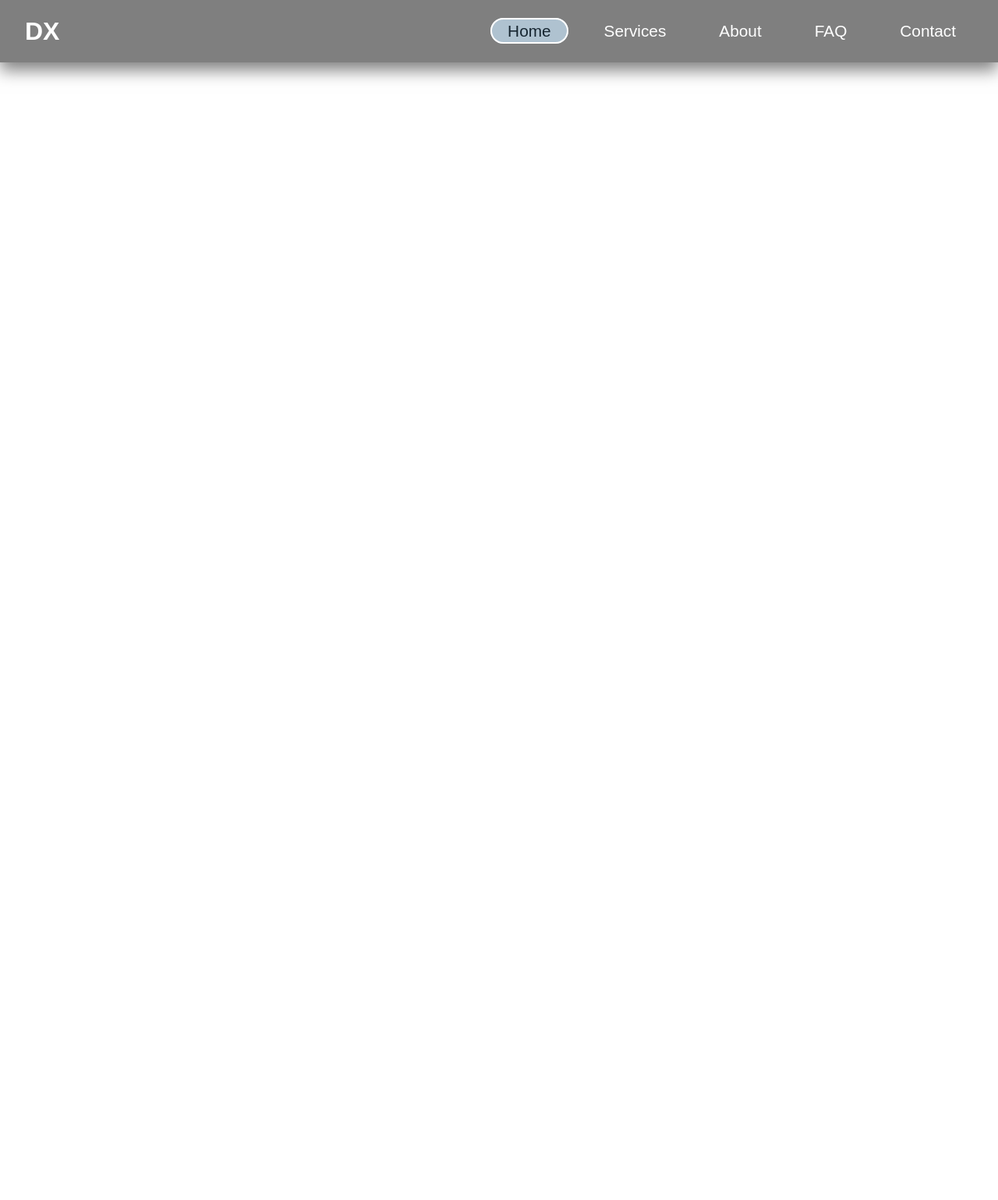
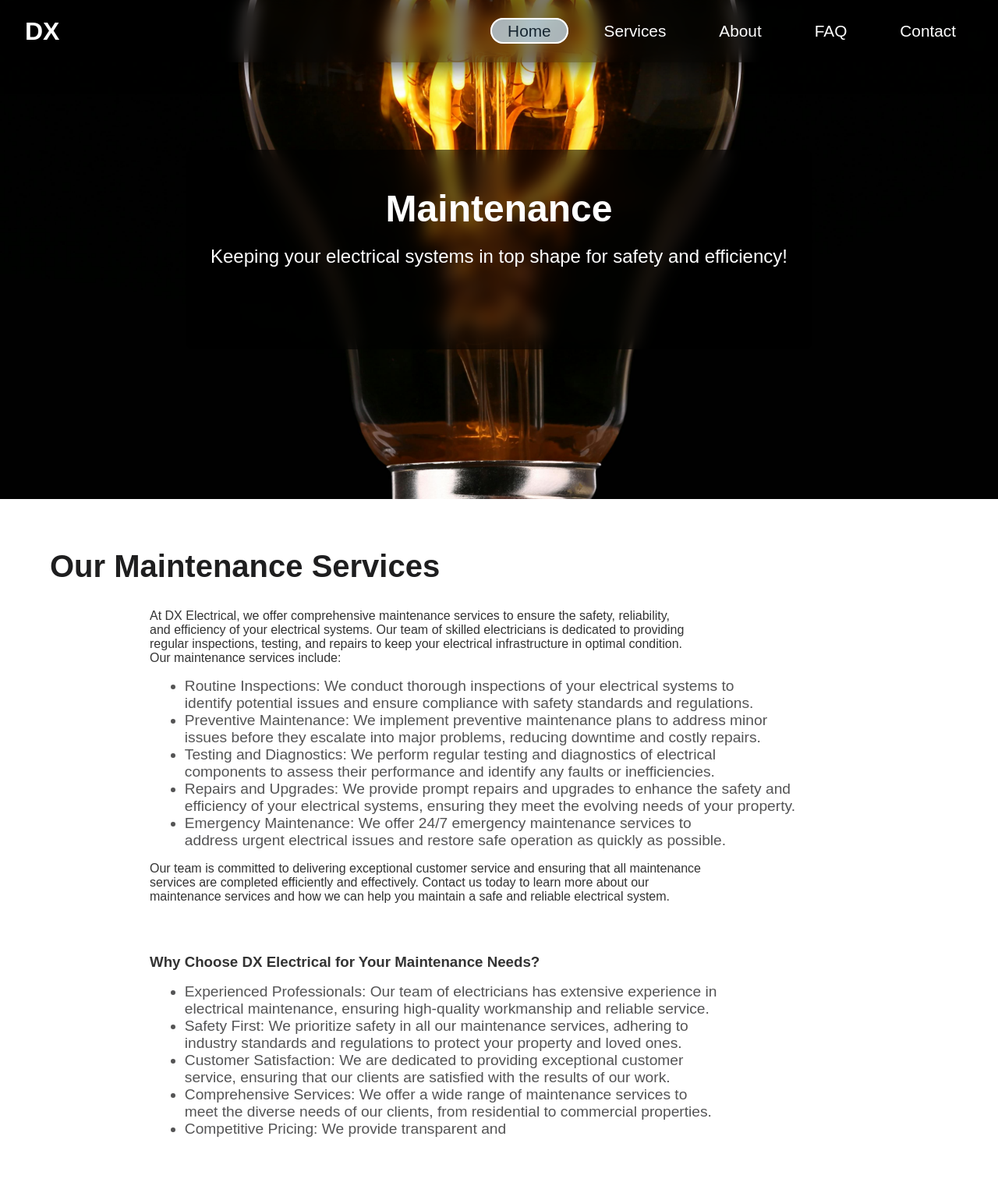
Before and after one commit to Burlington1308/dx_electrical, a plain HTML site: page maintenance.html in a window 1280 px wide. Shown: the whole page at 78% size. Before the commit the page ends 800 px from the top, so only its background shows below. Drawn offline with Linux system fonts and the light colour scheme.

Commit message:
added maintenance copy

```diff
--- /dev/null
+++ b/maintenance.css
@@ -0,0 +1,31 @@
+.maintain-banner {
+    width: 100%;
+    height: 80vh;
+    display: flex;
+    flex-direction: column;
+    justify-content: center;
+    align-items: center;
+    text-align: center;
+    color: #fff;
+    padding: 0 2rem;
+    background: url('./images/pexels-led-supermarket-179772-577514.jpg') no-repeat center center/cover;
+}
+
+.maintain-info {
+    width: 100%;
+    height: auto;
+    background-color: #fff;
+    display: flex;
+    flex-direction: column;
+}
+
+.maintain-list {
+    font-size: 1.2rem;
+    font-weight: 500;
+    text-align: left;
+    margin-top: 1rem;
+    margin-bottom: 1rem;
+    color: #545455;
+    padding-left: 5%;
+    padding-right: 5%;
+}
--- a/maintenance.html
+++ b/maintenance.html
@@ -4,9 +4,11 @@
     <meta charset="UTF-8">
     <meta name="viewport" content="width=device-width, initial-scale=1.0">
     <link rel="stylesheet" href="styles.css">
+    <link rel="stylesheet" href="maintenance.css">
     <title>Maintenance</title>
 </head>
 <body>
+    <section class="maintain-banner">
         <nav class="navbar">
             <div class="navbar-container">
                 <a href="index.html" class="navbar-logo">DX</a>
@@ -24,6 +26,37 @@
                 </ul>
             </div>
         </nav>
+        <div class="banner-msg">
+            <h1 class="banner-header">Maintenance</h1>
+            <h3 class="banner-subhead">Keeping your electrical systems in top shape for safety and efficiency!</h3>
+        </div>
+    </section>
+
+    <section class="maintain-info">
+        <div class="maintain-wrapper">
+            <h1 class="maintain-header">Our Maintenance Services</h1>
+            <article class="divider">
+            <p>At DX Electrical, we offer comprehensive maintenance services to ensure the safety, reliability, and efficiency of your electrical systems. Our team of skilled electricians is dedicated to providing regular inspections, testing, and repairs to keep your electrical infrastructure in optimal condition.</p>
+            <p>Our maintenance services include:</p>
+            <ul class="maintain-list">
+                <li>Routine Inspections: We conduct thorough inspections of your electrical systems to identify potential issues and ensure compliance with safety standards and regulations.</li>
+                <li>Preventive Maintenance: We implement preventive maintenance plans to address minor issues before they escalate into major problems, reducing downtime and costly repairs.</li>
+                <li>Testing and Diagnostics: We perform regular testing and diagnostics of electrical components to assess their performance and identify any faults or inefficiencies.</li>
+                <li>Repairs and Upgrades: We provide prompt repairs and upgrades to enhance the safety and efficiency of your electrical systems, ensuring they meet the evolving needs of your property.</li>
+                <li>Emergency Maintenance: We offer 24/7 emergency maintenance services to address urgent electrical issues and restore safe operation as quickly as possible.</li>
+            </ul>
+            <p>Our team is committed to delivering exceptional customer service and ensuring that all maintenance services are completed efficiently and effectively. Contact us today to learn more about our maintenance services and how we can help you maintain a safe and reliable electrical system.</p>
+            </article>
+
+            <article class="divider">
+                <h3>Why Choose DX Electrical for Your Maintenance Needs?</h3>
+                <ul class="maintain-list">
+                    <li>Experienced Professionals: Our team of electricians has extensive experience in electrical maintenance, ensuring high-quality workmanship and reliable service.</li>
+                    <li>Safety First: We prioritize safety in all our maintenance services, adhering to industry standards and regulations to protect your property and loved ones.</li>
+                    <li>Customer Satisfaction: We are dedicated to providing exceptional customer service, ensuring that our clients are satisfied with the results of our work.</li>
+                    <li>Comprehensive Services: We offer a wide range of maintenance services to meet the diverse needs of our clients, from residential to commercial properties.</li>
+                    <li>Competitive Pricing: We provide transparent and
+    </section>
     <script src="main.js"></script>
 </body>
 </html>
--- a/styles.css
+++ b/styles.css
@@ -203,7 +203,7 @@ body {
     flex-direction: column;
 }
 
-.services-header, .electrical_header, .solar_header, .fault-header {
+.services-header, .electrical_header, .solar_header, .fault-header, .maintain-header {
     font-size: 2.5rem;
     font-weight: 600;
     text-align: left;
```
Also changed, not shown: index.html (+1 -1 lines). Lines whose indentation alone changed are shown as unchanged.
